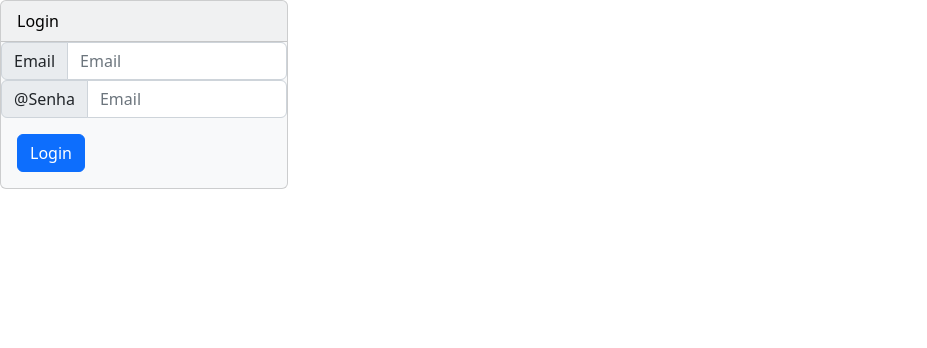
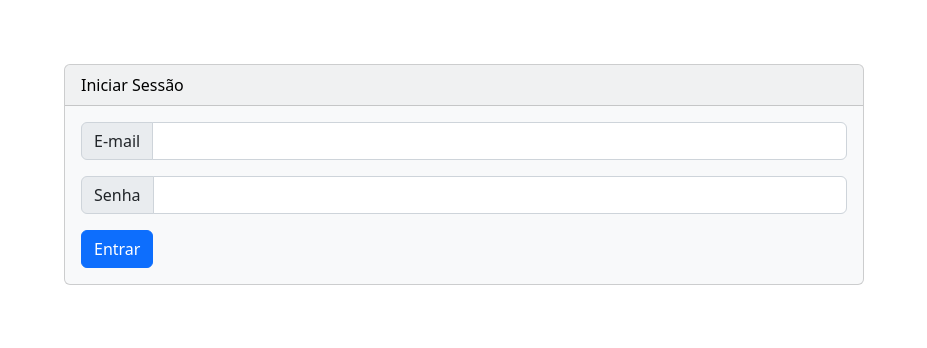
Before and after one commit to vfreis/consultorio_app, a Flask app: page /login in a window 1280 px wide. Shown: the part 56-404 px from the top of the page, without its empty margins (0-927 px from the left). Run offline with Flask 2, Linux system fonts and the light colour scheme.

Commit message:
adicao de style

```diff
--- /dev/null
+++ b/static/style.css
@@ -0,0 +1,6 @@
+.span{
+    padding: 5%;
+    justify-content: space-around;
+    align-content: center;
+    align-items: center;
+}
--- a/templates/index.html
+++ b/templates/index.html
@@ -4,6 +4,9 @@
     <meta charset="UTF-8">
     <meta http-equiv="X-UA-Compatible" content="IE=edge">
     <meta name="viewport" content="width=device-width, initial-scale=1.0">
+
+    <!-- style -->
+    <link rel="stylesheet" href="{{ url_for('static', filename='style.css') }}">
 
     <link href="https://cdn.jsdelivr.net/npm/bootstrap@5.2.0/dist/css/bootstrap.min.css" rel="stylesheet" integrity="sha384-gH2yIJqKdNHPEq0n4Mqa/HGKIhSkIHeL5AyhkYV8i59U5AR6csBvApHHNl/vI1Bx" crossorigin="anonymous">
 
--- a/templates/login.html
+++ b/templates/login.html
@@ -4,6 +4,9 @@
     <meta charset="UTF-8">
     <meta http-equiv="X-UA-Compatible" content="IE=edge">
     <meta name="viewport" content="width=device-width, initial-scale=1.0">
+
+    <!-- style -->
+    <link rel="stylesheet" href="{{ url_for('static', filename='style.css') }}">
 
     <link href="https://cdn.jsdelivr.net/npm/bootstrap@5.2.0/dist/css/bootstrap.min.css" rel="stylesheet" integrity="sha384-gH2yIJqKdNHPEq0n4Mqa/HGKIhSkIHeL5AyhkYV8i59U5AR6csBvApHHNl/vI1Bx" crossorigin="anonymous">
 
@@ -15,21 +18,25 @@
 <body>
     {% extends 'index.html' %}
     {% block content %}
-    <form action="login" method="post">
-      <div class="card text-bg-light mb-3" style="max-width: 18rem;">
-        <div class="card-header">Login</div>
-        <div class="input-group flex-nowrap">
-            <span class="input-group-text" id="addon-wrapping">Email</span>
-            <input name ="email" id="email"type="text" class="form-control" placeholder="Email" aria-label="Username" aria-describedby="addon-wrapping">
-          </div>
-          <div class="input-group flex-nowrap">
-            <span class="input-group-text" id="addon-wrapping">@Senha</span>
-            <input name ="senha" id="senha"type="password" class="form-control" placeholder="Email" aria-label="Username" aria-describedby="addon-wrapping">
-          </div>
-        <div class="card-body">
-          <button  type="submit" class="btn btn-primary botaologin">Login</button>
-        </div>
-    </form>
+    <div class="span">
+
+      <form action="login" method="post">
+        <div class="card text-bg-light d-flex align-content-center" style="max-width: 50rem;">
+          <div class="card-header">Iniciar Sessão</div>
+          <div class="card-body">
+            <form action="/cadastrar" method="POST">
+                <div class="input-group mb-3">
+                    <span class="input-group-text">E-mail</span>
+                    <input id="email" name = "email" type="text" class="form-control" aria-label="Sizing example input" aria-describedby="inputGroup-sizing-default">
+                </div>
+                <div class="input-group mb-3">
+                    <span class="input-group-text">Senha</span>
+                    <input id="senha" name = "senha" type="password" class="form-control" aria-label="Sizing example input" aria-describedby="inputGroup-sizing-default">
+                </div>
+                <button  type="submit" class="btn btn-primary botaologin">Entrar</button>
+              </form>
+
+    </div>
     {% endblock %}
     {% if usuario %}
     Olá, {usuario}
--- a/templates/usuario.html
+++ b/templates/usuario.html
@@ -1,6 +1,9 @@
 <!DOCTYPE html>
 <html lang="en">
 <head>
+    <!-- style -->
+    <link rel="stylesheet" href="{{ url_for('static', filename='style.css') }}">
+
     <meta charset="UTF-8">
     <meta http-equiv="X-UA-Compatible" content="IE=edge">
     <meta name="viewport" content="width=device-width, initial-scale=1.0">
--- a/views.py
+++ b/views.py
@@ -1,5 +1,4 @@
 #bibliotecas
-from crypt import methods
 from flask import render_template, request, Blueprint
 from flask_login import LoginManager
 from methods import Conexao_DB
```
Also changed, not shown: templates/cadastro.html (+8 -2 lines).
